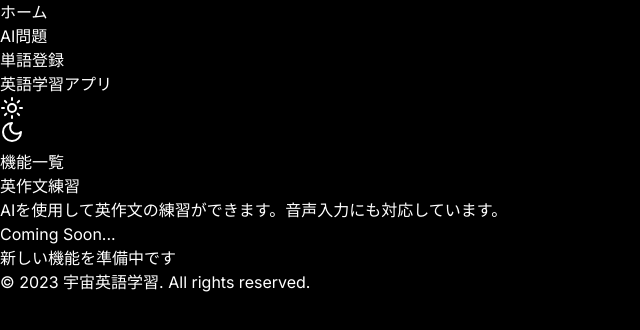
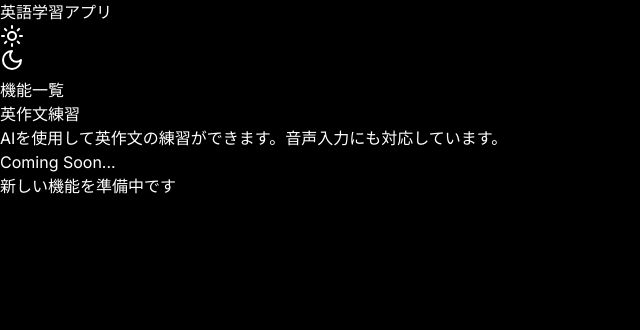
Before and after one commit to noshin0061/Trove, a Next.js app in the folder frontend/: page / in a window 1280 px wide. Shown: the top 330 px of the page, without its empty margins (0-640 px from the left). Built offline with nearby package versions, Linux system fonts and the light colour scheme.

Commit message:
Revert "layout.tsx"
This reverts commit 5b4b5fe6f8c3194028893c25efa359d6ec509eee.

```diff
--- a/frontend/src/app/layout.tsx
+++ b/frontend/src/app/layout.tsx
@@ -1,14 +1,9 @@
-import type React from "react"
-import type { Metadata } from "next"
-import { Inter } from "next/font/google"
-import "./globals.css"
+import { Inter } from 'next/font/google'
+import './globals.css'
+import { ThemeProvider } from '@/components/theme-provider'
+import { AuthProvider } from '@/contexts/AuthContext'
 
-const inter = Inter({ subsets: ["latin"] })
-
-export const metadata: Metadata = {
-  title: "宇宙英語学習",
-  description: "AIを活用した宇宙テーマの英語学習アプリ",
-}
+const inter = Inter({ subsets: ['latin'] })
 
 export default function RootLayout({
   children,
@@ -16,35 +11,18 @@ export default function RootLayout({
   children: React.ReactNode
 }) {
   return (
-    <html lang="ja" className="dark">
-      <body className={`${inter.className} bg-gray-900 text-gray-100 min-h-screen`}>
-        <header className="bg-gray-800 p-4">
-          <nav className="container mx-auto">
-            <ul className="flex space-x-4">
-              <li>
-                <a href="/" className="hover:text-blue-400">
-                  ホーム
-                </a>
-              </li>
-              <li>
-                <a href="/ai-questions" className="hover:text-blue-400">
-                  AI問題
-                </a>
-              </li>
-              <li>
-                <a href="/vocabulary" className="hover:text-blue-400">
-                  単語登録
-                </a>
-              </li>
-            </ul>
-          </nav>
-        </header>
-        <main className="container mx-auto p-4">{children}</main>
-        <footer className="bg-gray-800 p-4 mt-8">
-          <div className="container mx-auto text-center">
-            <p>&copy; 2023 宇宙英語学習. All rights reserved.</p>
-          </div>
-        </footer>
+    <html lang="en" suppressHydrationWarning>
+      <body className={inter.className}>
+        <ThemeProvider
+          attribute="class"
+          defaultTheme="system"
+          enableSystem
+          disableTransitionOnChange
+        >
+          <AuthProvider>
+            {children}
+          </AuthProvider>
+        </ThemeProvider>
       </body>
     </html>
   )
```
